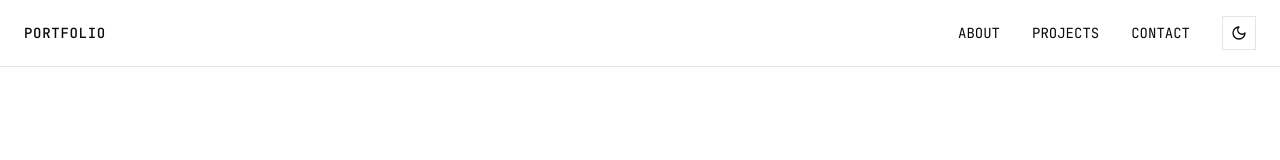
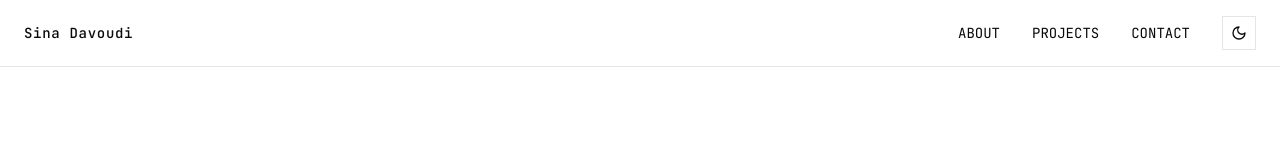
Before and after one commit to sinadavoudi/sina, a Next.js app: page / in a window 1280 px wide. Shown: the top 160 px of the page. Built offline with nearby package versions, Linux system fonts and the light colour scheme.

Commit message:
Update header text

```diff
--- a/components/header.tsx
+++ b/components/header.tsx
@@ -30,7 +30,7 @@ export function Header() {
   return (
     <header className="fixed top-0 left-0 right-0 z-50 bg-background/80 backdrop-blur-sm border-b border-border">
       <div className="max-w-7xl mx-auto px-4 sm:px-6 py-4 flex items-center justify-between">
-        <div className="text-xs sm:text-sm font-medium tracking-wider">PORTFOLIO</div>
+        <div className="text-xs sm:text-sm font-medium tracking-wider">Sina Davoudi</div>
 
         <nav className="hidden md:flex items-center gap-8">
           <a href="#about" className="text-sm hover:text-muted-foreground transition-colors">
```
